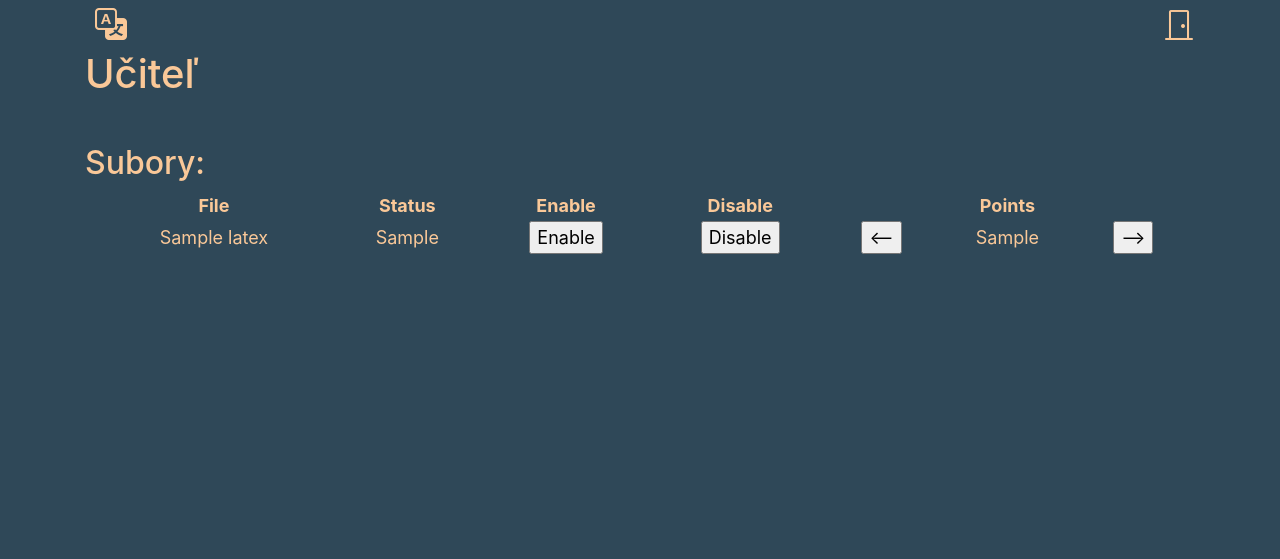
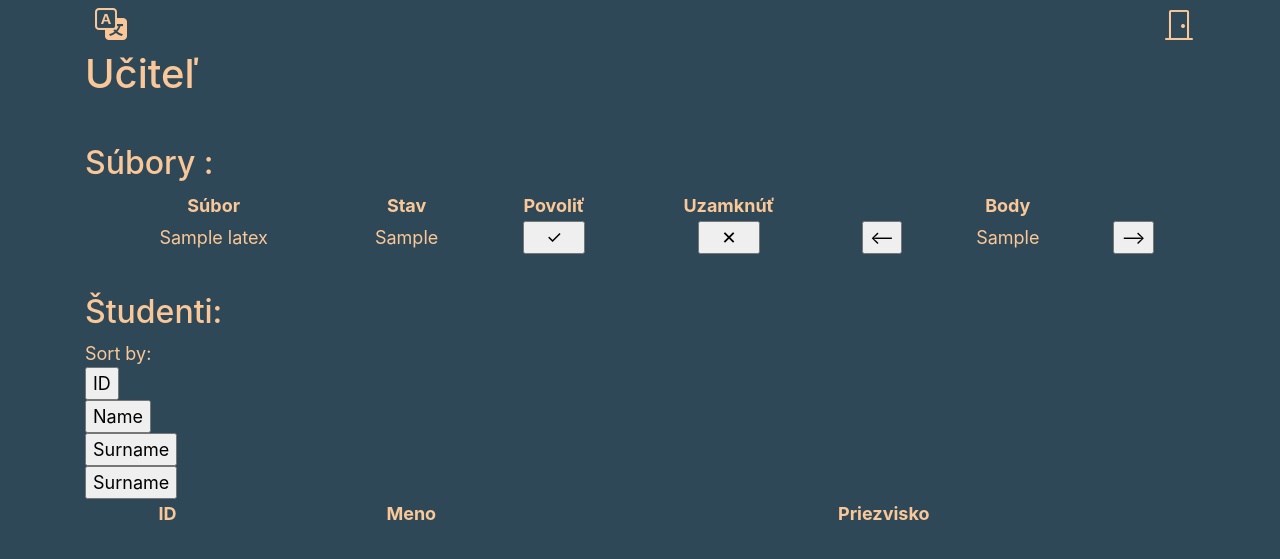
Before and after one commit to JakubZigo/posledne, a PHP site: page /teacher/teacher.php in a window 1280 px wide. Shown: the top 559 px of the page. Run offline with PHP 8.4, Linux system fonts and the light colour scheme; tables that the repository leaves empty or names only in its code hold one stand-in row (values such as "Sample post"); lists and menus that the app fills with data are empty.

Commit message:
enable/disable pre ucitela

```diff
--- a/helpers/sk.php
+++ b/helpers/sk.php
@@ -7,4 +7,13 @@
     "password" => "Heslo",
     "student" => "Žiak",
     "teacher" => "Učiteľ",
+    "file" => "Súbor",
+    "files" => "Súbory",
+    "status" => "Stav",
+    "enable" => "Povoliť",
+    "disable" => "Uzamknúť",
+    "points" => "Body",
+    "students" => "Študenti",
+    "surname" => "Priezvisko",
+    "firstname" => "Meno"
 );
--- a/teacher/teacher.php
+++ b/teacher/teacher.php
@@ -15,9 +15,14 @@
 
 //       id, name, question, solution, file_name, latex_id
 
-$query1 = "SELECT *  FROM question";
-$stmt = $db->query($query1);
-$results1 = $stmt->fetchAll(PDO::FETCH_ASSOC);
+$names = "SELECT id, firstname, surname FROM users WHERE role='student'";
+$stmt = $db->query($names);
+$nameResults = $stmt->fetchAll(PDO::FETCH_ASSOC);
+
+
+//$studies = "SELECT  FROM users WHERE role='student'";
+//$stmt = $db->query($studies);
+//$studiesResults= $stmt->fetchAll(PDO::FETCH_ASSOC);
 
 
 if ($_SERVER['REQUEST_METHOD'] == 'POST') {
@@ -25,10 +30,10 @@
         $name = $results[$_POST["id"]]["name"];
         $stmt = $db->prepare("UPDATE latex SET enabled = :enabled WHERE name = :name");
         $stmt->bindParam(':name', $name);
-        if ($_POST['action']=="enable"){
-            $enableVal =1;
-        }else if($_POST['action']=="disable"){
-            $enableVal =0;
+        if ($_POST['action'] == "enable") {
+            $enableVal = 1;
+        } else if ($_POST['action'] == "disable") {
+            $enableVal = 0;
         }
         $stmt->bindParam(':enabled', $enableVal);
         $stmt->execute();
@@ -40,13 +45,13 @@
         $stmt = $db->prepare("UPDATE latex SET max_points = :max_points WHERE name = :name");
         $stmt->bindParam(':name', $name);
 
-        if ($_POST['pointsChange']=="plus"){
-            $max_points= $points+1;
-        }else if($_POST['pointsChange']=="minus") {
+        if ($_POST['pointsChange'] == "plus") {
+            $max_points = $points + 1;
+        } else if ($_POST['pointsChange'] == "minus") {
             if ($points > 0) {
                 $max_points = $points - 1;
-            }else{
-                $max_points=0;
+            } else {
+                $max_points = 0;
             }
         }
         $stmt->bindParam(':max_points', $max_points);
@@ -86,33 +91,35 @@
     <div class="d-flex justify-content-between align-items-center">
         <h1 class="big-heading"><?php echo $lan['teacher'] ?></h1>
     </div>
-    <h2><br>Subory:</br></h2>
+    <h2><br>
+        <th><?php echo $lan['files'] ?></th>
+        :</br></h2>
     <table id="enableTable">
         <thead>
         <tr>
-            <th>File</th>
-            <th>Status</th>
-            <th>Enable</th>
-            <th>Disable</th>
+            <th><?php echo $lan['file'] ?></th>
+            <th><?php echo $lan['status'] ?></th>
+            <th><?php echo $lan['enable'] ?></th>
+            <th><?php echo $lan['disable'] ?></th>
             <th></th>
-            <th>Points</th>
+            <th><?php echo $lan['points'] ?></th>
         </tr>
         </thead>
         <tbody>
         <?php
         for ($i = 0; $i < count($results); $i++) {
-        echo '<tr>';
+            echo '<tr>';
             echo '<td>' . $results[$i]["name"] . '</td>';
             echo '<td>' . $results[$i]["enabled"] . '</td>';
             echo '<td><form action="teacher.php" method="post">
                     <input type="hidden" name="id" value="' . $i . '">
                     <input type="hidden" name="action" value="enable">
-                    <input type="submit" value="Enable">
+                    <input type="submit" value="   ✓   ">
                 </form></td>';
             echo '<td><form action="teacher.php" method="post">
                     <input type="hidden" name="id" value="' . $i . '">
                     <input type="hidden" name="action" value="disable">
-                    <input type="submit" value="Disable">
+                    <input type="submit" value="   ✕   ">
                 </form></td>';
 
             echo '<td><form action="teacher.php" method="post">
@@ -128,13 +135,62 @@
                 </form></td>';
             echo '</tr>';
         }
+        ?>
+        </tbody>
+    </table>
 
 
 
+    <h2><br><th><?php echo $lan['students'] ?></th>:</br></h2>
+    <div style="flex-direction: row;">Sort by:
+    <?php
+    echo '<form action="teacher.php" method="post">
+            <input type="hidden" name="sort" value="id">
+            <input type="submit" value="ID">
+        </form>';
+
+    echo '<form action="teacher.php" method="post">
+            <input type="hidden" name="sort" value="name">
+            <input type="submit" value="Name">
+        </form>';
+
+    echo '<form action="teacher.php" method="post">
+              <input type="hidden" name="sort" value="surname">
+              <input type="submit" value="Surname">
+        </form>';
+
+    echo '<form action="teacher.php" method="post">
+            <input type="hidden" name="sort" value="surname">
+            <input type="submit" value="Surname">
+        </form>';
+    ?>
 
 
+
+    </div>
+    <table id="enableTable">
+        <thead>
+        <tr>
+            <th>ID</th>
+            <th><?php echo $lan['firstname'] ?></th>
+            <th><?php echo $lan['surname'] ?></th>
+        </tr>
+        </thead>
+        <tbody>
+        <?php
+
+        for ($i = 0; $i < count($nameResults); $i++) {
+            echo '<tr>';
+            echo '<td>' . $nameResults[$i]["id"] . '</td>';
+            echo '<td>' . $nameResults[$i]["firstname"] . '</td>';
+            echo '<td>' . $nameResults[$i]["surname"] . '</td>';
+            echo '</tr>';
+        }
+        echo '</tr>';
         ?>
         </tbody>
     </table>
+
+
 </div>
 </body>
```
Also changed, not shown: helpers/en.php (+11 -1 lines).
